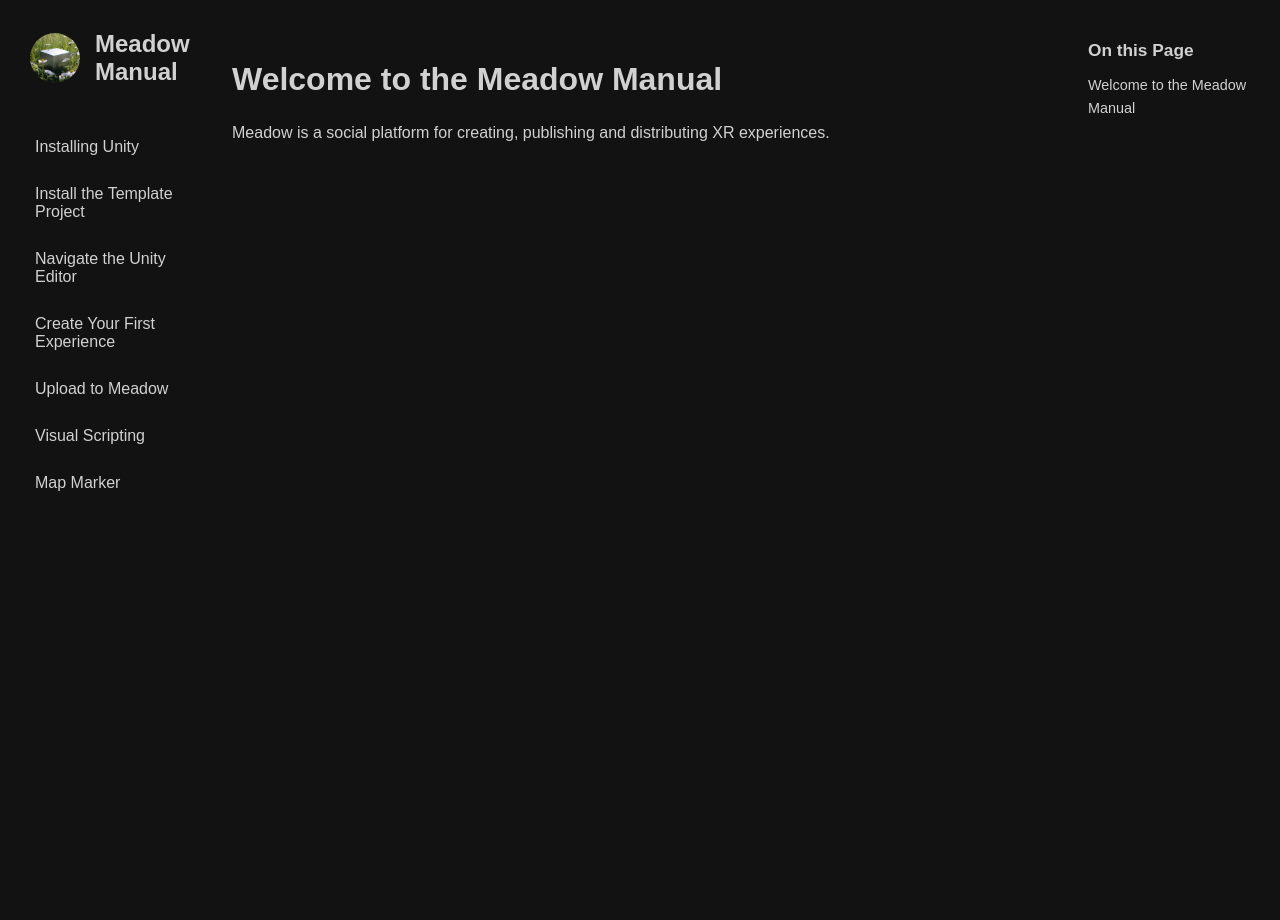
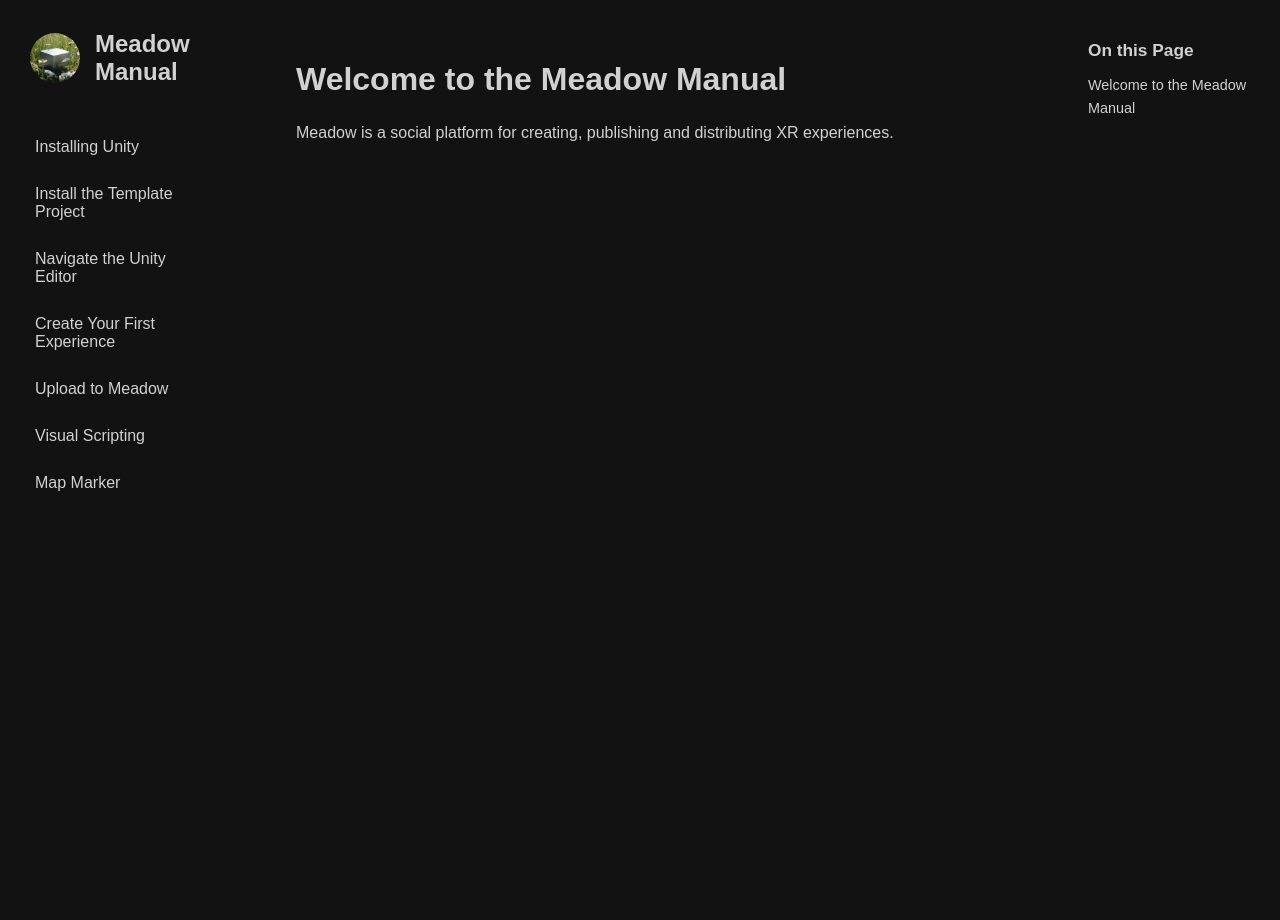
Before and after one commit to untoldgarden/meadow-manual, a Jekyll site: the page built from index.md, in a window 1280 px wide. Built offline with Jekyll 4.4.1, drawn with Linux system fonts in a browser that asks for light colours; the table of contents is made by our own code.

Commit message:
fixed margins!

```diff
--- a/assets/css/main.css
+++ b/assets/css/main.css
@@ -83,8 +83,8 @@ body {
   padding: 20px;
   overflow-x: auto;
   margin-bottom: 150px;
-  margin-left: calc(15% + 20px); /* Adjust based on sidebar width */
-  margin-right: calc(15% + 20px); /* Adjust based on TOC width */
+  margin-left: calc(20% + 20px); /* Adjust based on sidebar width */
+  margin-right: calc(20% + 20px); /* Adjust based on TOC width */
   max-width: calc(70% - 40px); /* Adjust based on sidebar and TOC width */
 }
 
```
